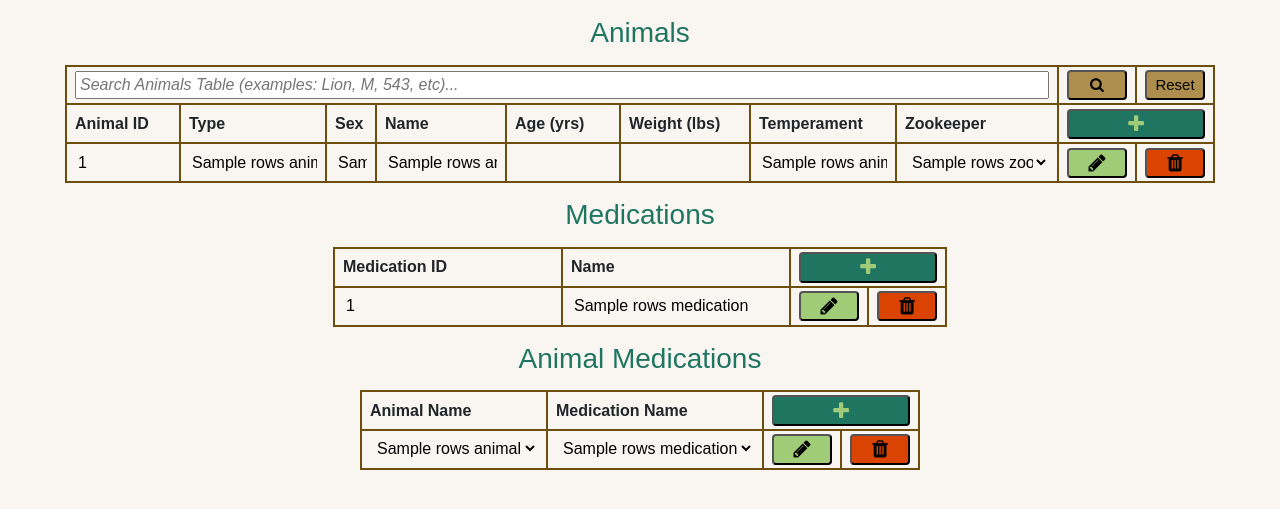
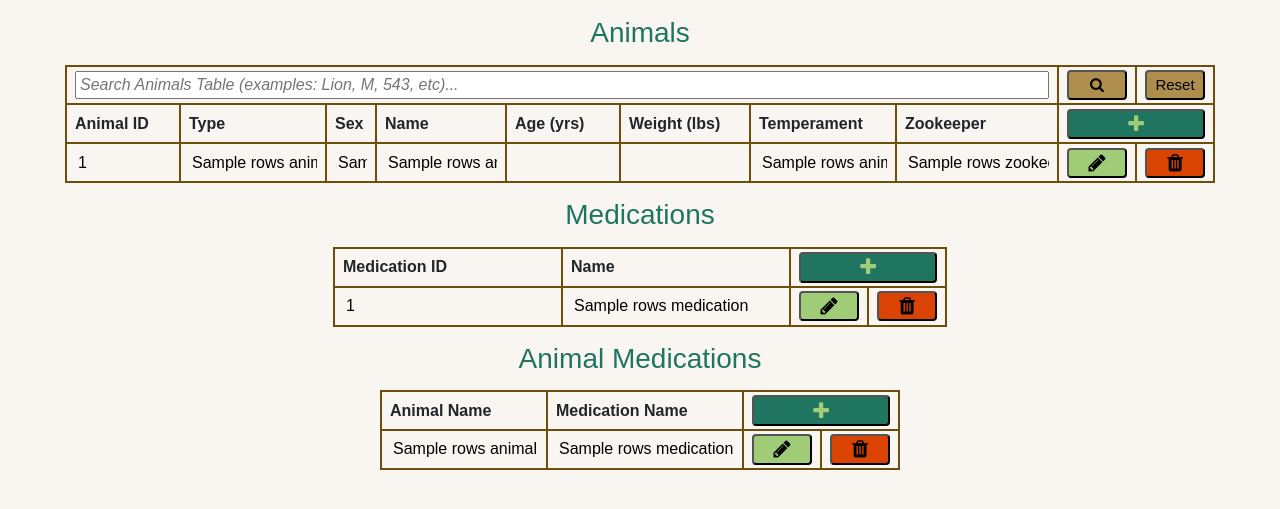
Before and after one commit to lfbettcher/CS340_Zootopia, a Flask app: template starter_website/templates/animals.html in a window 1280 px wide. Shown: the part 52-561 px from the top of the page. Run offline with Flask 2, Linux system fonts and the light colour scheme; the template is opened without the code that fills it: most values are stand-ins (such as "Sample title", 1, 10 or a date in 2020); some libraries are stand-ins or nearby versions.

Commit message:
hide arrows when not editable

```diff
--- a/starter_website/static/css/styles.css
+++ b/starter_website/static/css/styles.css
@@ -99,9 +99,20 @@ tr input, td select {
   padding-left: 3px;
 }
 
-tr input:not(.editable), td select:not(.editable) {
+/* hide number input and select arrows when not editable */
+tr input:not(.editable),
+td select:not(.editable),
+input:not(.editable)::-webkit-outer-spin-button,
+input:not(.editable)::-webkit-inner-spin-button {
   border: 0;
   background: none;
+  -webkit-appearance: none;
+  -webkit-text-fill-color: black;
+}
+
+/* hide number input arrows when not editable Firefox */
+tr input:not(.editable) {
+  -moz-appearance: textfield;
 }
 
 td .editable {
@@ -112,13 +123,6 @@ th .editable {
   color: black;
 }
 
-/*tr input:not([type="number"]):not([type="submit"]) {*/
-/*  min-width: 6em;*/
-/*}*/
-
-/*tr input[type="number"] {*/
-/*  min-width: 4em;*/
-/*}*/
 button {
   border-radius: 4px;
 }
```
